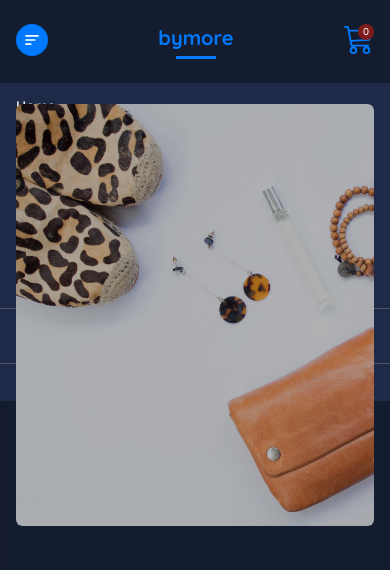
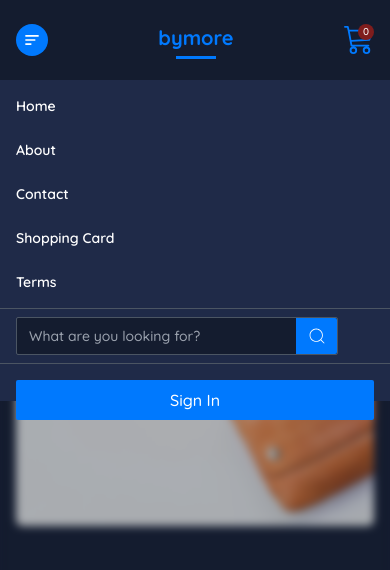
Before and after one commit to gracebir/buymore, a Next.js app: page / in a window 390 px wide. Both pictures are taken after a click on the element 32 px from the left and 40 px from the top of the page. Shown: the top 570 px of the page. Built offline with nearby package versions, Linux system fonts and the light colour scheme.

Commit message:
add z-index to nav mob

```diff
--- a/src/components/NavbarMob.tsx
+++ b/src/components/NavbarMob.tsx
@@ -5,7 +5,7 @@ import { CiSearch} from 'react-icons/ci'
 
 function NavbarMob() {
     return (
-        <div className="fixed block lg:hidden top-20 inset-0 backdrop-blur-sm right-0 left-0 w-full h-[92vh]">
+        <div className="fixed block lg:hidden top-20 inset-0 backdrop-blur-sm right-0 left-0 w-full h-[92vh] z-50">
             <div className='h-[38vh] bg-dark-color py-4 flex flex-col gap-4'>
                 <div className='flex flex-col gap-6 px-4'>
                     {navLinks.map((navlink, i) => (
```
